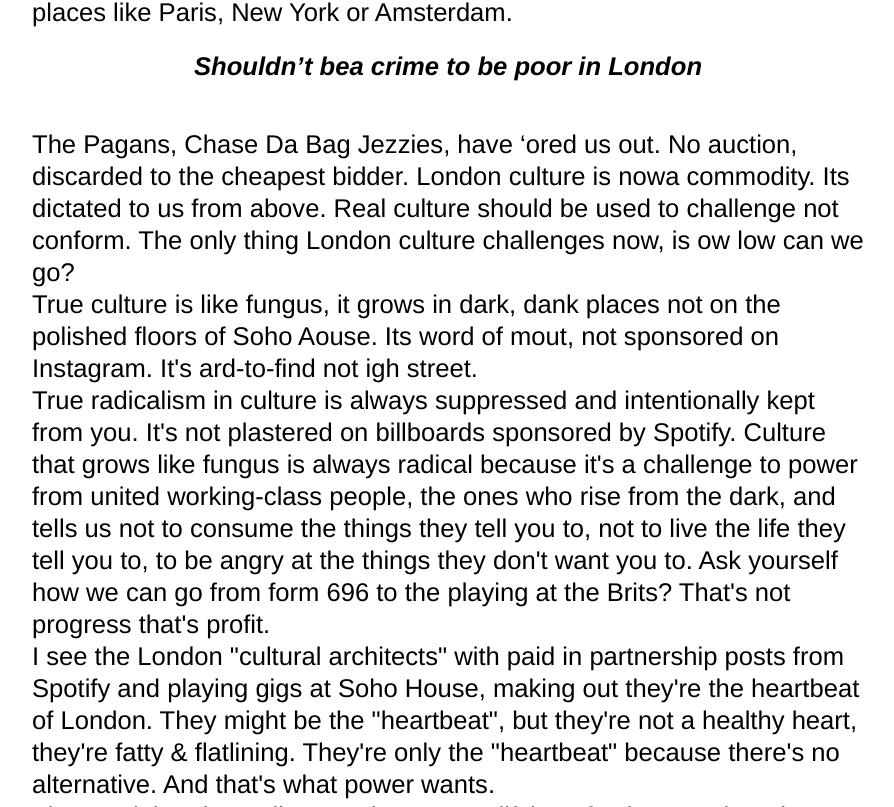
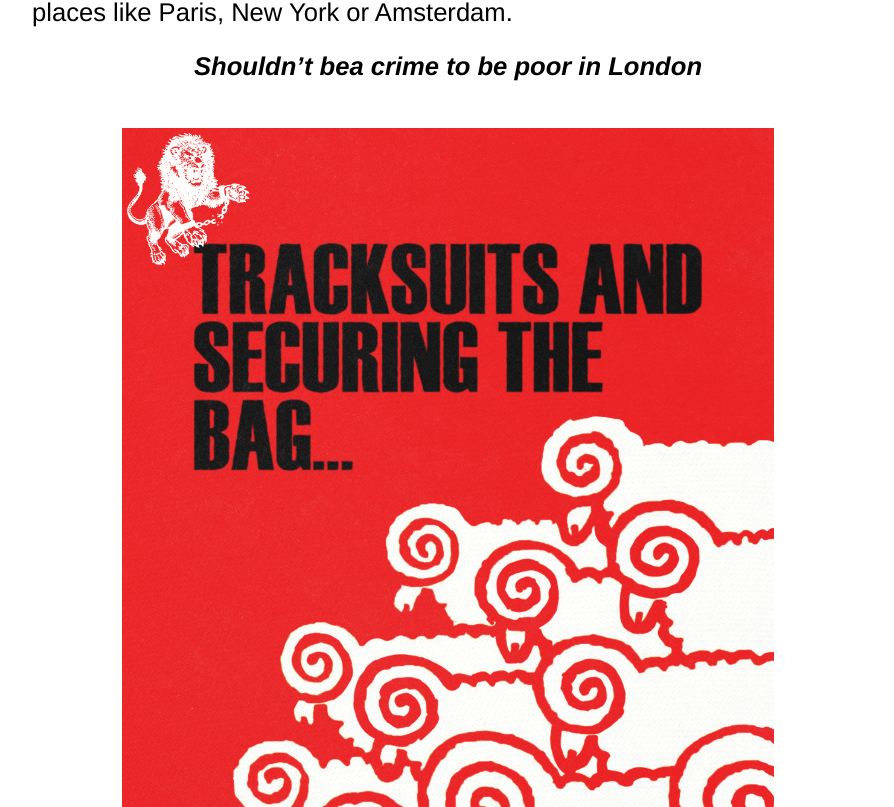
Before and after one commit to 19Horses/Hegemony, a React (Vite) app: page / in a window 1280 px wide. Shown: the part 2093-2900 px from the top of the page, without its empty margins (104-998 px from the left). Built offline with nearby package versions, Linux system fonts and the light colour scheme.

Commit message:
Render posters in page content

```diff
--- a/src/App.css
+++ b/src/App.css
@@ -111,3 +111,17 @@ p {
   background: rgb(206, 70, 66);
   z-index: 100;
 }
+
+/*POSTERS*/
+.poster-container {
+  width: 100%;
+  display: flex;
+  align-items: center;
+  justify-content: center;
+  margin-bottom: 64px;
+}
+
+.poster {
+  width: 60%;
+  height: auto;
+}
--- a/src/App.tsx
+++ b/src/App.tsx
@@ -3,6 +3,8 @@ import flag from './assets/SYMFlag.png';
 import logo from './assets/LionLogo.png';
 import ProgressBar from './ProgressBar';
 import { useEffect, useState } from 'react';
+import poster1 from './assets/poster1.png';
+import poster2 from './assets/poster2.png';
 
 function App() {
   const [isVisible, setIsVisible] = useState(false);
@@ -127,6 +129,13 @@ function App() {
               <b>Shouldn’t bea crime to be poor in London</b>
             </i>
           </p>
+        </div>
+        <div className="poster-container">
+          <img
+            className="poster"
+            src={poster2}
+            alt="Tracksuits and securing the bag Hegemony poster"
+          />
         </div>
         <div className="description-container">
           <p className="description">
@@ -267,6 +276,13 @@ function App() {
             make.
             <br />
             <br />
+            <div className="poster-container">
+              <img
+                className="poster"
+                src={poster1}
+                alt="Tek charge Hegemony poster"
+              />
+            </div>
             <b>
               4. WE WANT DECENT HOUSING, FIT FOR THE SHELTER OF HUMAN BEINGS.
             </b>
```
